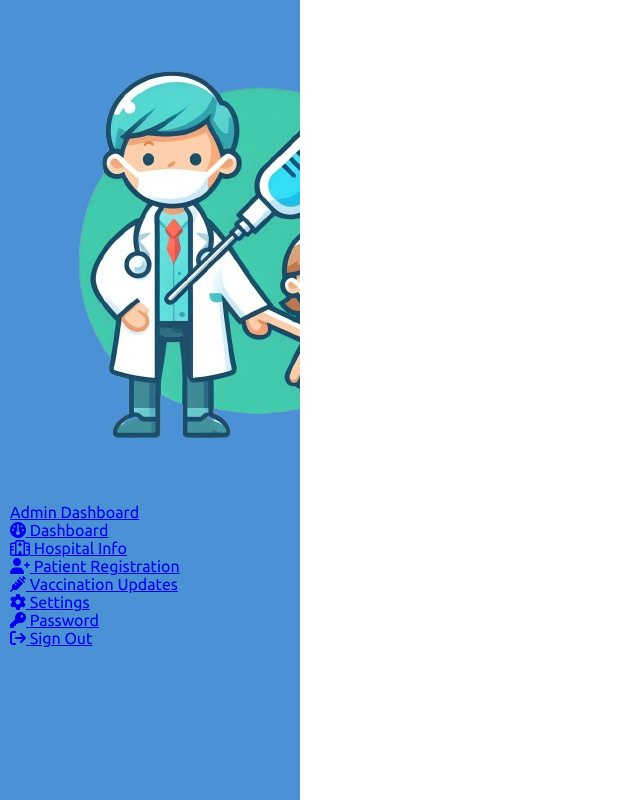
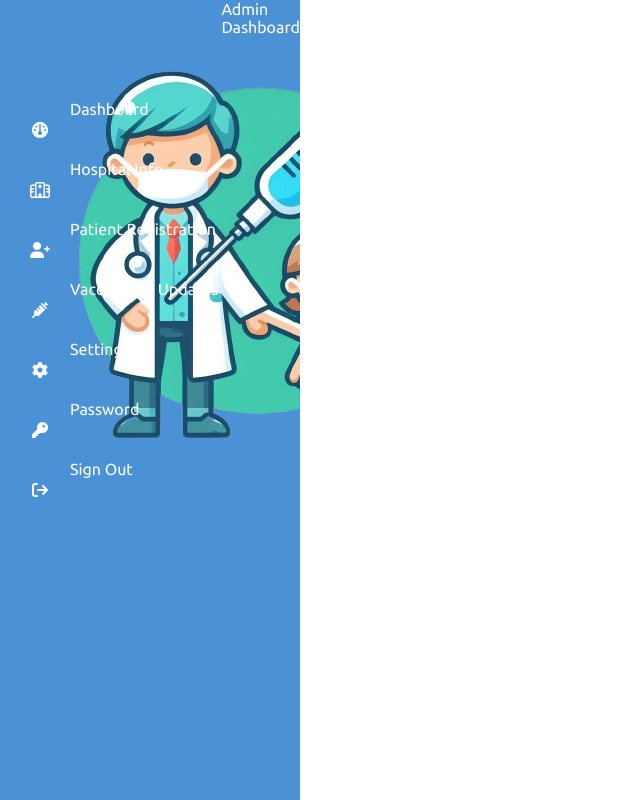
Before and after one commit to nethmimelisha/Computing-Group-Project, a PHP site: page /admin.html in a window 1280 px wide. Shown: the whole page, without its empty margins (0-640 px from the left). Run offline with PHP 8.4, Linux system fonts and the light colour scheme.

Commit message:
admin nav bar

```diff
--- a/css/admin.css
+++ b/css/admin.css
@@ -50,3 +50,46 @@
   left: 0;
   width: 100%;
 }
+
+.navigation ul li {
+  position: relative;
+  width: 100%;
+  list-style: none;
+  border-top-left-radius: 30px;
+  border-bottom-left-radius: 30px;
+}
+
+.navigation ul li:hover,
+.navigation ul li.hovered {
+  background-color: var(--white);
+}
+
+.navigation ul li:nth-child(1) {
+  margin-bottom: 40px;
+  pointer-events: none;
+}
+
+.navigation ul li a {
+  position: relative;
+  display: block;
+  width: 100%;
+  display: flex;
+  text-decoration: none;
+  color: var(--white);
+}
+.navigation ul li:hover a,
+.navigation ul li.hovered a {
+  color: var(--blue);
+}
+
+.navigation ul li a .icon {
+  position: relative;
+  display: block;
+  min-width: 60px;
+  height: 60px;
+  line-height: 60px;
+  text-align: center;
+}
+.navigation ul li a .i {
+  font-size: 1.75rem;
+}
```
